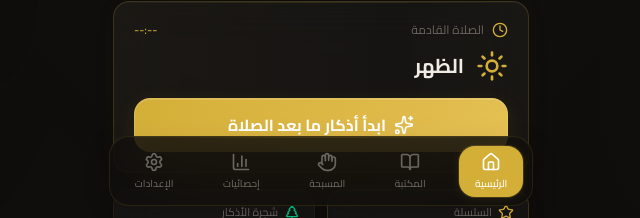
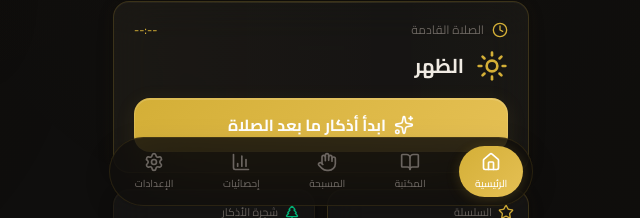
Before and after one commit to hfayadm-ui/adhkari, a Next.js app: page / in a window 1280 px wide. Shown: the part 582-800 px from the top of the page, without its empty margins (319-959 px from the left). Built offline with nearby package versions, Linux system fonts and the light colour scheme; a web font is replaced by a local one.

Commit message:
e61405dd-c562-416a-801c-efafab15efb7

```diff
--- a/src/components/dhikr/bottom-nav.tsx
+++ b/src/components/dhikr/bottom-nav.tsx
@@ -20,7 +20,7 @@ export default function BottomNav() {
     <nav className='fixed bottom-0 left-0 right-0 z-50'>
       <div className='max-w-md mx-auto'>
         <div
-          className='mx-3 mb-3 rounded-[1.25rem]'
+          className='mx-3 mb-3 rounded-full'
           style={{
             background: 'var(--app-nav-bg)',
             backdropFilter: 'blur(40px) saturate(1.5)',
@@ -29,8 +29,6 @@ export default function BottomNav() {
             boxShadow: '0 8px 32px rgba(0,0,0,0.08), 0 2px 8px rgba(0,0,0,0.04)',
           }}
         >
-          {/* Gold top highlight line */}
-          <div className='h-px' style={{ background: 'linear-gradient(90deg, transparent, var(--gold-border), transparent)' }} />
           <div className='flex items-center justify-around py-2'>
             {tabs.map((tab) => {
               const active = isActive(tab.id);
@@ -38,15 +36,15 @@ export default function BottomNav() {
                 <button
                   key={tab.id}
                   onClick={() => setCurrentScreen(tab.id)}
-                  className='relative flex flex-col items-center gap-1 px-4 py-1.5 rounded-2xl transition-all duration-200 min-w-[56px]'
+                  className='relative flex flex-col items-center gap-1 px-4 py-1.5 rounded-full transition-all duration-200 min-w-[56px]'
                 >
                   {active && (
                     <motion.div
                       layoutId='activeTab'
-                      className='absolute inset-0 rounded-2xl'
+                      className='absolute inset-0 rounded-full'
                       style={{
-                        background: 'var(--gold-accent)',
-                        boxShadow: '0 2px 12px var(--gold-glow), 0 0 0 1px var(--gold-border-glow)',
+                        background: 'linear-gradient(135deg, var(--gold-accent), var(--gold-bright))',
+                        boxShadow: '0 2px 12px var(--gold-glow), 0 4px 16px var(--gold-glow)',
                       }}
                       transition={{ type: 'spring', stiffness: 380, damping: 28 }}
                     />
```
Also changed, not shown: upload/لقطة شاشة 2026-08-30 105830.png (added).
